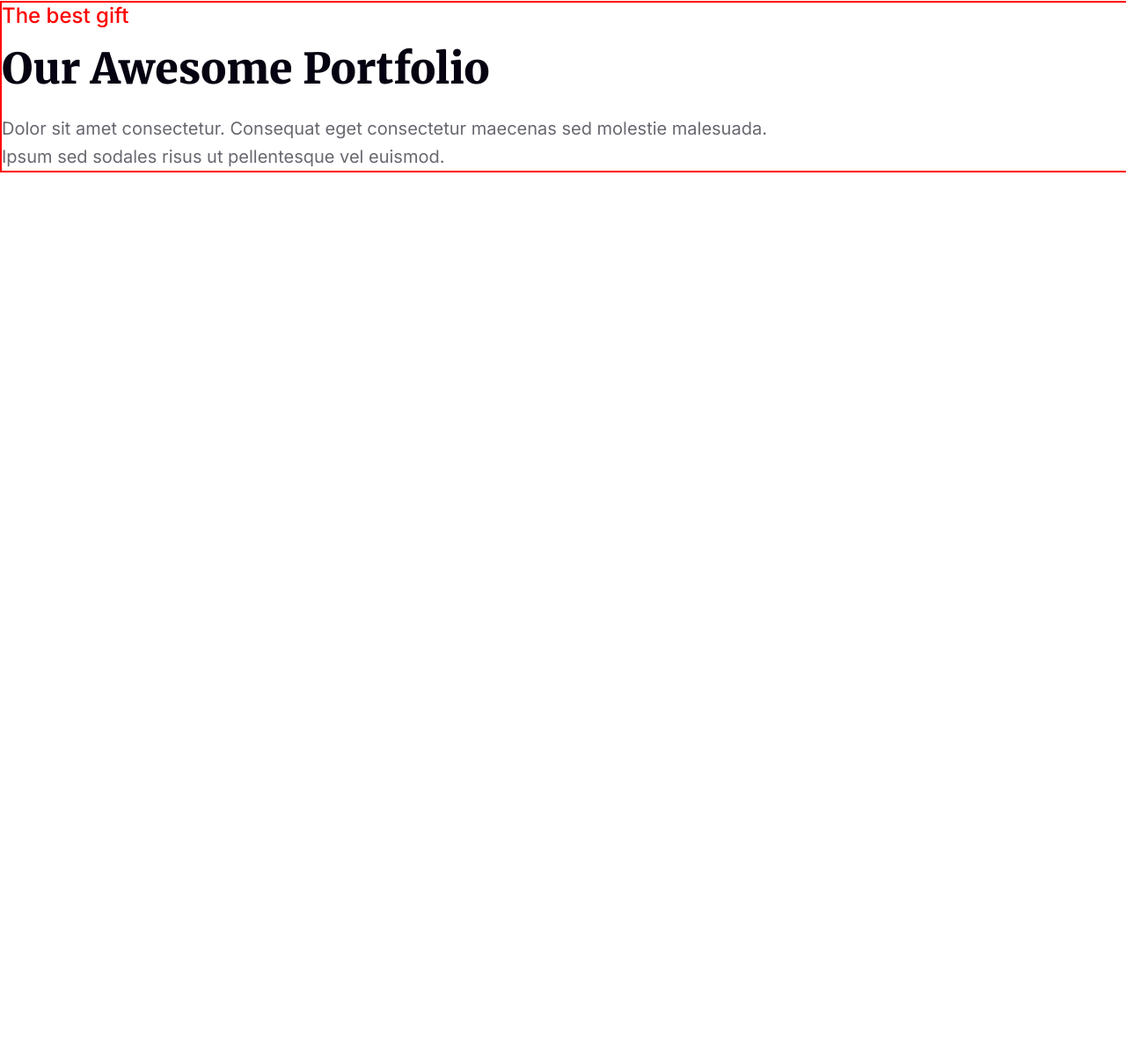
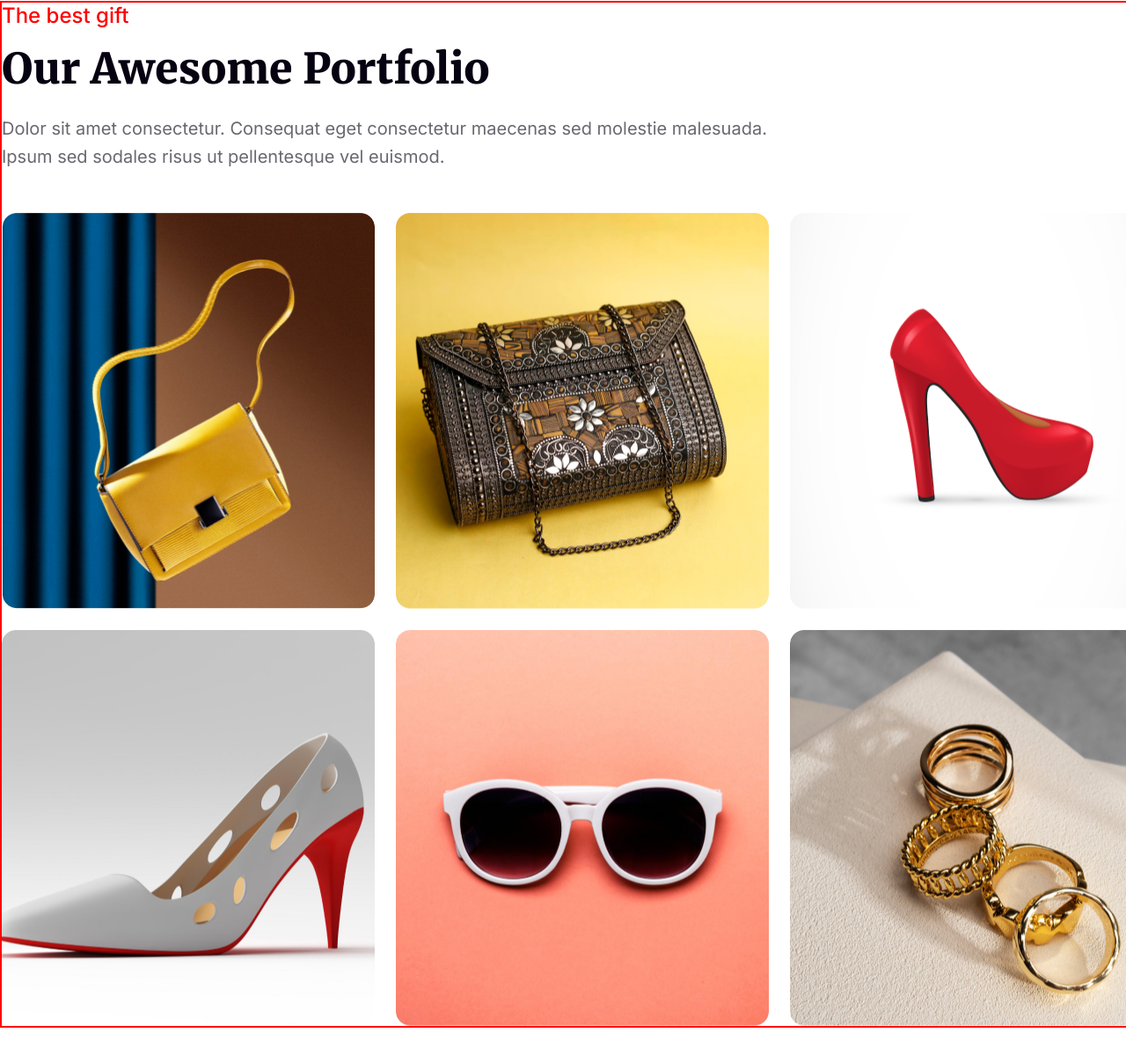
Before and after one commit to atmabdullaham/new-year-offer, a plain HTML site: page index.html in a window 1280 px wide. Shown: the part 4666-5873 px from the top of the page at 88% size. Before the commit the page ends 4982 px from the top, so only its background shows below. Drawn offline with Linux system fonts and the light colour scheme.

Commit message:
completed the our awesome portfolio section

```diff
--- a/index.html
+++ b/index.html
@@ -108,6 +108,14 @@
           euismod.
         </p>
       </div>
+      <div class="div-container">
+        <div class="img-container portfolio-bg1"></div>
+        <div class="img-container portfolio-bg2"></div>
+        <div class="img-container portfolio-bg3"></div>
+        <div class="img-container portfolio-bg4"></div>
+        <div class="img-container portfolio-bg5"></div>
+        <div class="img-container portfolio-bg6"></div>
+      </div>
     </section>
   </body>
 </html>
--- a/styles/style.css
+++ b/styles/style.css
@@ -362,4 +362,52 @@ color: rgba(7, 2, 17, 0.6);
 }
 .text-container{
   width: 896px;
+  margin-bottom: 48px;
 }
+.div-container .img-container{
+    width: 424px;
+    height: 450px;
+    border-radius: 16px;
+}
+.div-container{
+  display: flex;
+  justify-content: center;
+  flex-wrap: wrap;
+  gap: 24px;
+}
+.portfolio-bg1{
+  background-image: url("/images/Rectangle 3.png");
+  background-position: center;
+  background-repeat: no-repeat;
+  background-size: contain;
+}
+.portfolio-bg2{
+  background-image: url("/images/Rectangle 4.png");
+  background-position: center;
+  background-repeat: no-repeat;
+  background-size: cover;
+}
+.portfolio-bg3{
+  background-image: url("/images/Rectangle 5.png");
+  background-position: center;
+  background-repeat: no-repeat;
+  background-size: cover;
+}
+.portfolio-bg4{
+  background-image: url("/images/Rectangle 6.png");
+  background-position: center;
+  background-repeat: no-repeat;
+  background-size: cover;
+}
+.portfolio-bg5{
+  background-image: url("/images/Rectangle 7.png");
+  background-position: center;
+  background-repeat: no-repeat;
+  background-size: cover;
+}
+.portfolio-bg6{
+  background-image: url("/images/Rectangle 8.png");
+  background-position: center;
+  background-repeat: no-repeat;
+  background-size: cover;
+}
```
